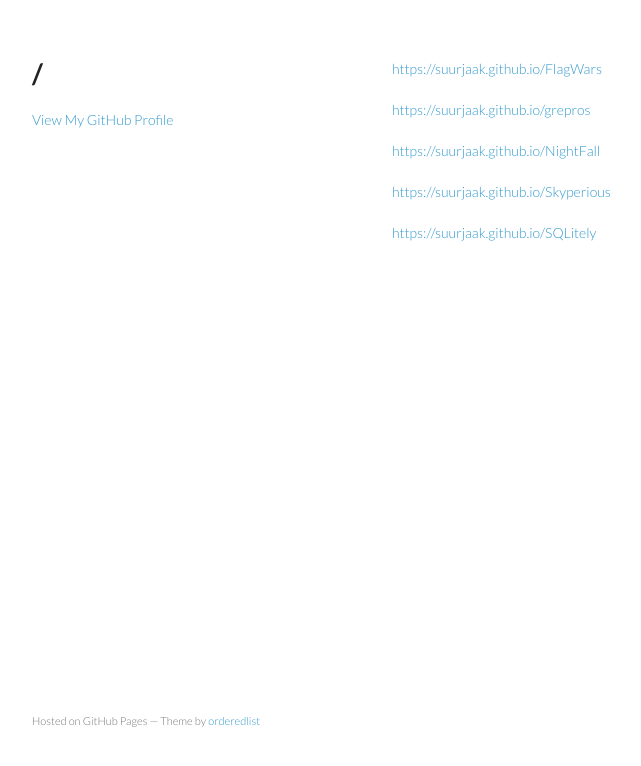
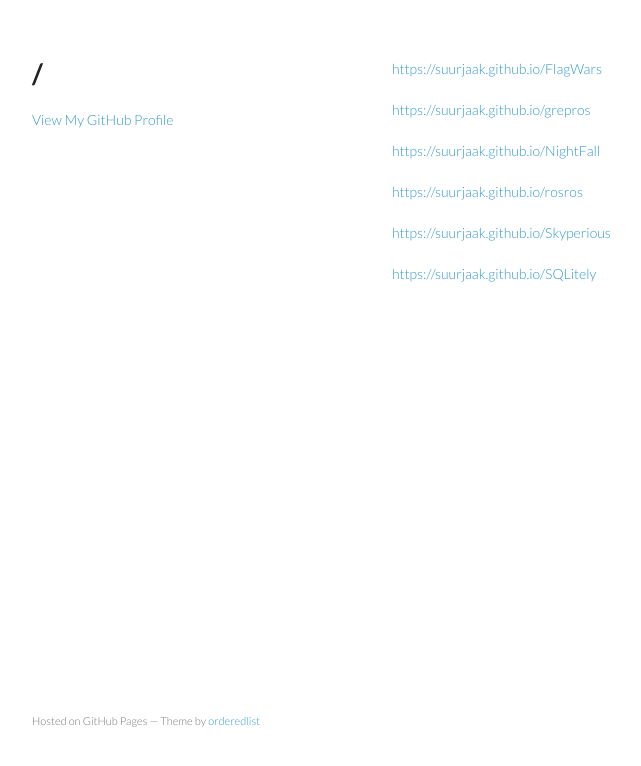
Before and after one commit to suurjaak/suurjaak.github.com, a plain HTML site: page index.html in a window 1280 px wide. Shown: the whole page, without its empty margins (178-819 px from the left). Drawn offline with Linux system fonts and the light colour scheme.

Commit message:
Add rosros link.

```diff
--- a/index.html
+++ b/index.html
@@ -28,6 +28,8 @@
 
         <p><a href="https://suurjaak.github.io/NightFall">https://suurjaak.github.io/NightFall</a></p>
 
+        <p><a href="https://suurjaak.github.io/rosros">https://suurjaak.github.io/rosros</a></p>
+
         <p><a href="https://suurjaak.github.io/Skyperious">https://suurjaak.github.io/Skyperious</a></p>
 
         <p><a href="https://suurjaak.github.io/SQLitely">https://suurjaak.github.io/SQLitely</a></p>
```
